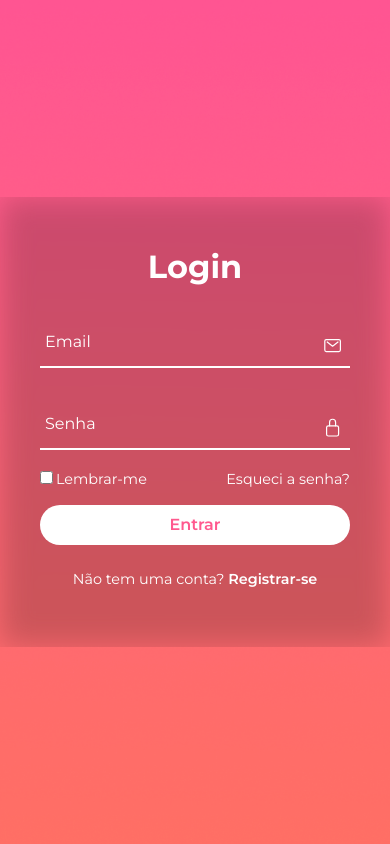
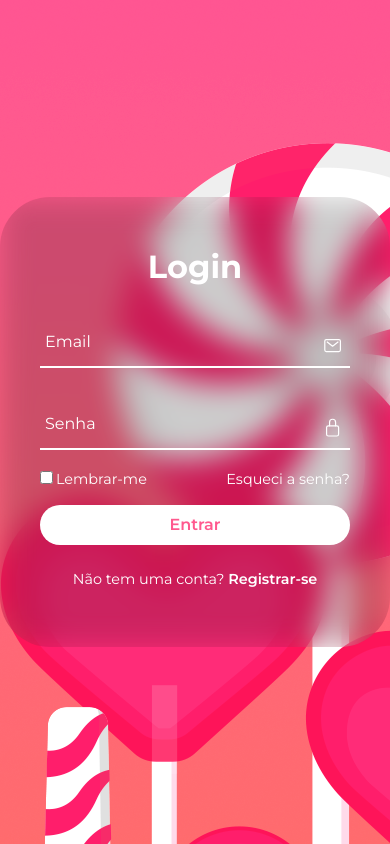
Before and after one commit to Beatrizoom/pagina-login-vanellope, a plain HTML site: page index.html in a window 390 px wide. Drawn offline with nearby package versions, Linux system fonts and the light colour scheme.

Commit message:
style.css

```diff
--- a/style.css
+++ b/style.css
@@ -134,6 +134,7 @@ button {
 @media screen and (max-width: 480px) {
     .form-box {
         width: 100%;
-        border-radius: 0px;
+        border-radius: 50px;
     }
+    section { background: url("img/background.jpg") no-repeat; }
 }
```
